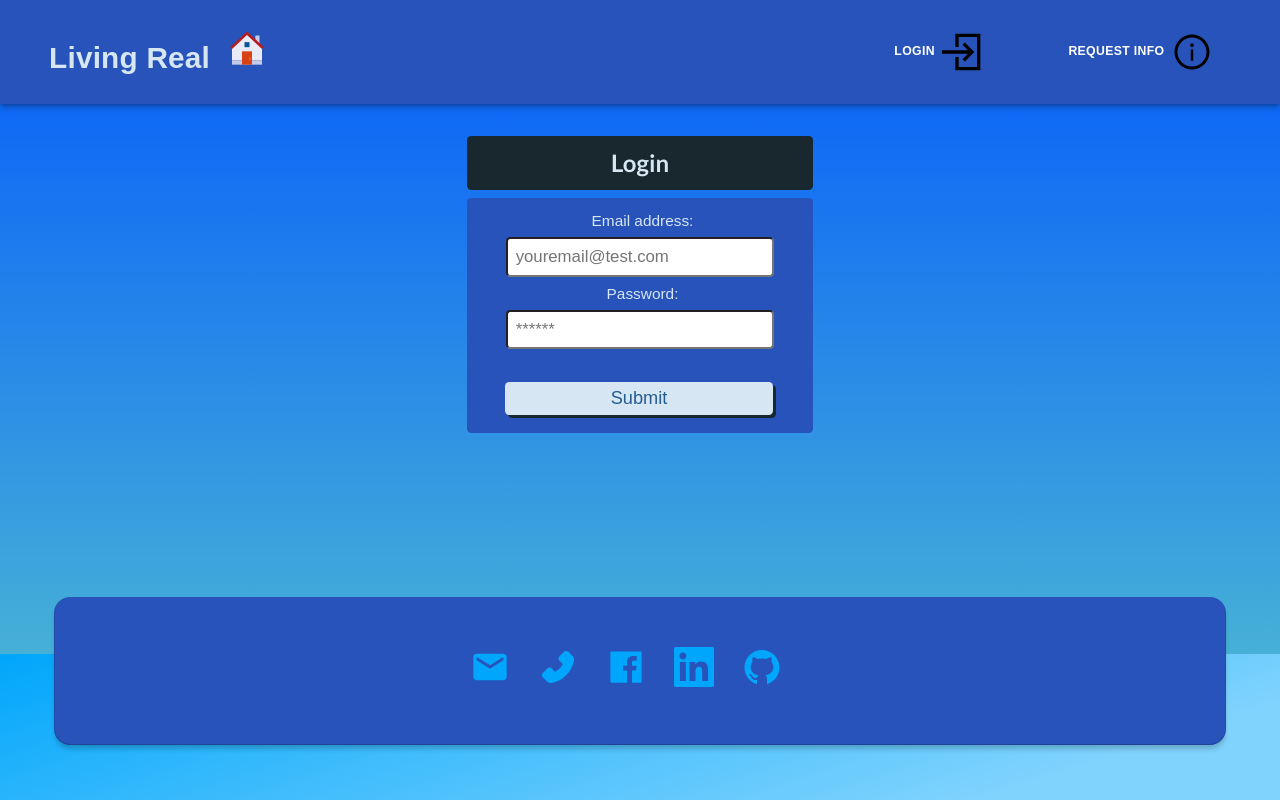
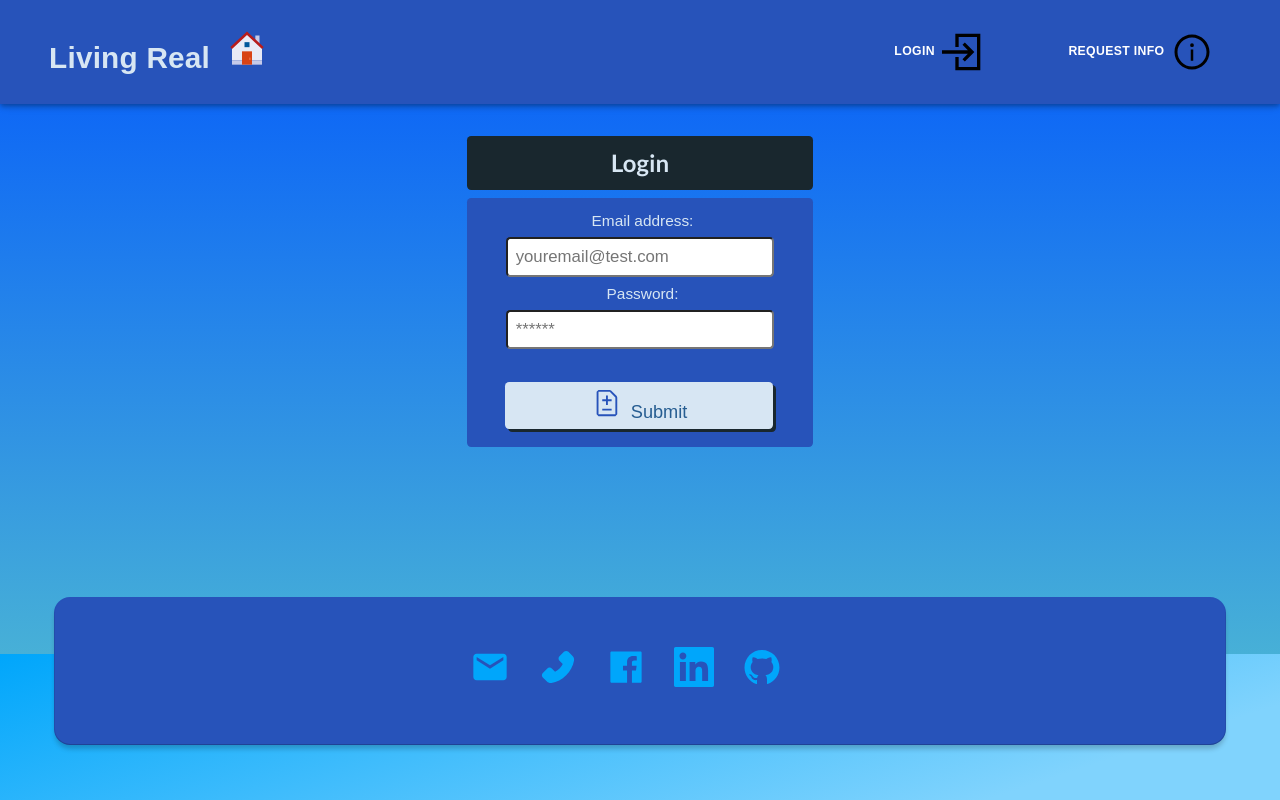
Before and after one commit to P3T2-Realty-Rogues/living-real, a React (Create React App) app in the folder client/: page /login in a window 1280 px wide. Built offline with nearby package versions, Linux system fonts and the light colour scheme.

Commit message:
Added icon to login/submit button.

```diff
--- a/client/src/pages/Login.js
+++ b/client/src/pages/Login.js
@@ -2,6 +2,8 @@ import React, { useState } from "react";
 import { useMutation } from "@apollo/react-hooks";
 import { LOGIN } from "../utils/mutations";
 import Auth from "../utils/auth";
+
+import {VscRequestChanges} from "react-icons/vsc";
 
 function Login(props) {
   const [formState, setFormState] = useState({ email: "", password: "" });
@@ -61,7 +63,7 @@ function Login(props) {
         ) : null}
         <div>
           <br />
-          <button className="btn" type="submit">Submit</button>
+          <button className="btn" type="submit"><VscRequestChanges size={30} color="#2753ba"></VscRequestChanges> &nbsp;Submit</button>
         </div>
       </form>
     </div>
```
